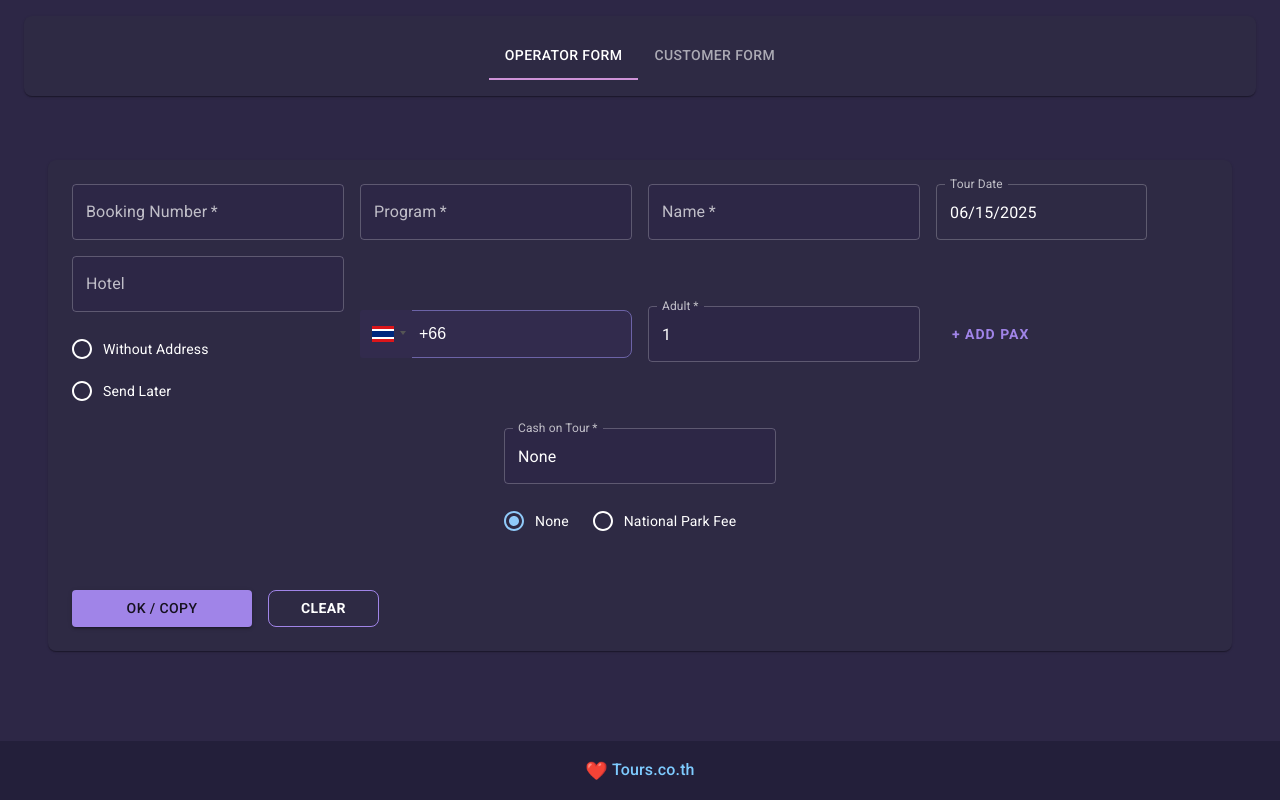
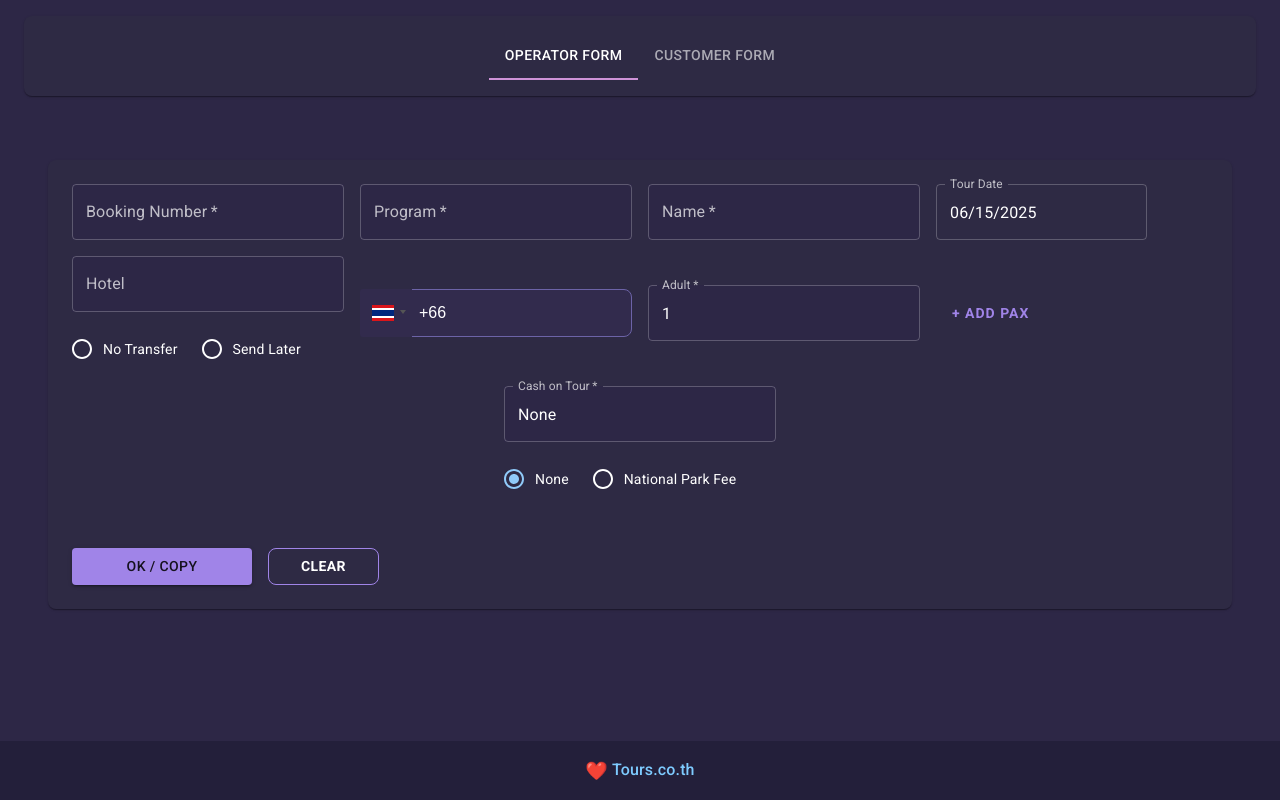
Before and after one commit to majidorc/text-generator, a Next.js app: page /forms in a window 1280 px wide. Built offline with nearby package versions, Linux system fonts and the light colour scheme.

Commit message:
Change 'Without Address' label to 'No Transfer' in OperatorForm

```diff
--- a/pages/OperatorForm.js
+++ b/pages/OperatorForm.js
@@ -232,7 +232,7 @@ export default function OperatorForm() {
                 <FormControlLabel
                   value="without"
                   control={<Radio sx={{ color: "#fff" }} />}
-                  label={<span style={{ fontSize: 14, fontWeight: 400 }}>Without Address</span>}
+                  label={<span style={{ fontSize: 14, fontWeight: 400 }}>No Transfer</span>}
                   sx={{ mr: 3 }}
                 />
                 <FormControlLabel
```
